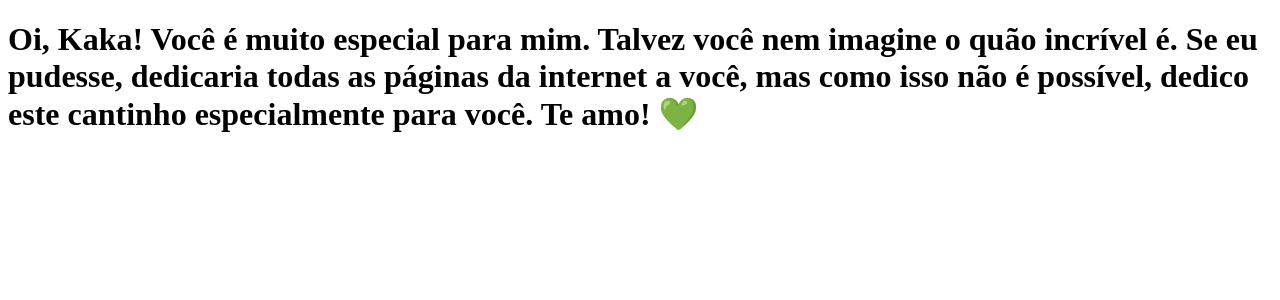
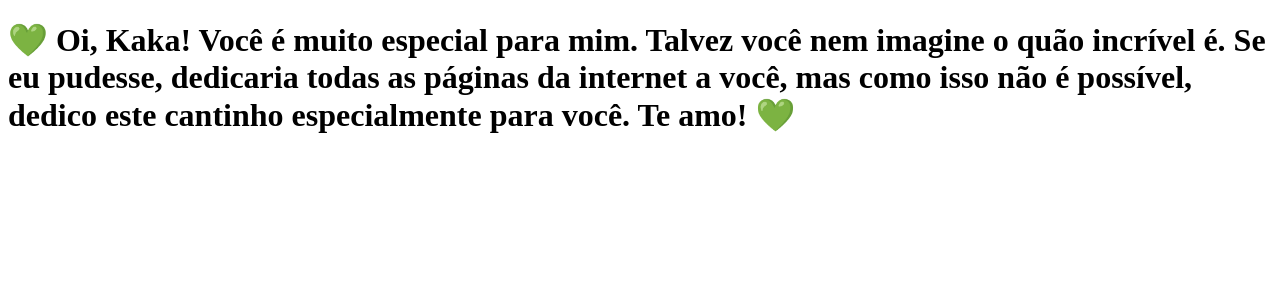
Before and after one commit to luaviduedo/clone-tabnews, a Next.js app: page / in a window 1280 px wide. Shown: the top 300 px of the page. Built offline with nearby package versions, Linux system fonts and the light colour scheme.

Commit message:
modificando a frase

```diff
--- a/pages/index.js
+++ b/pages/index.js
@@ -1,5 +1,5 @@
 function Home() {
-    return <h1>Oi, Kaka! Você é muito especial para mim. Talvez você nem imagine o quão incrível é. Se eu pudesse, dedicaria todas as páginas da internet a você, mas como isso não é possível, dedico este cantinho especialmente para você. Te amo! 💚</h1>
+    return <h1>💚 Oi, Kaka! Você é muito especial para mim. Talvez você nem imagine o quão incrível é. Se eu pudesse, dedicaria todas as páginas da internet a você, mas como isso não é possível, dedico este cantinho especialmente para você. Te amo! 💚</h1>
 }
 
 export default Home
```
